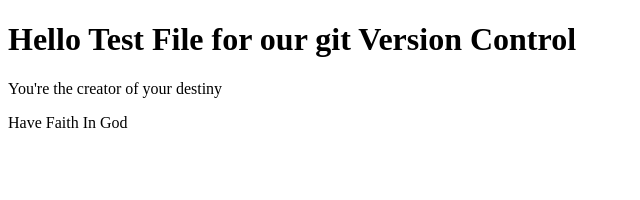
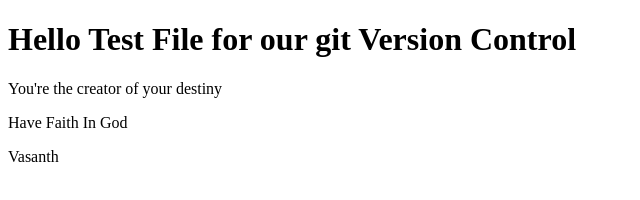
Before and after one commit to Vasanthpathi549/mydemorepo, a plain HTML site: page index.html in a window 1280 px wide. Shown: the full height of the page, 0-640 px from the left. Drawn offline with Linux system fonts and the light colour scheme.

Commit message:
Update index.html
Add p tag with name

```diff
--- a/index.html
+++ b/index.html
@@ -10,5 +10,6 @@
     <h1>Hello Test File for our git Version Control</h1>
     <p>You're the creator of your destiny</p>
     <p>Have Faith In God</p>
+    <p>Vasanth</p>
 </body>
 </html>
```
